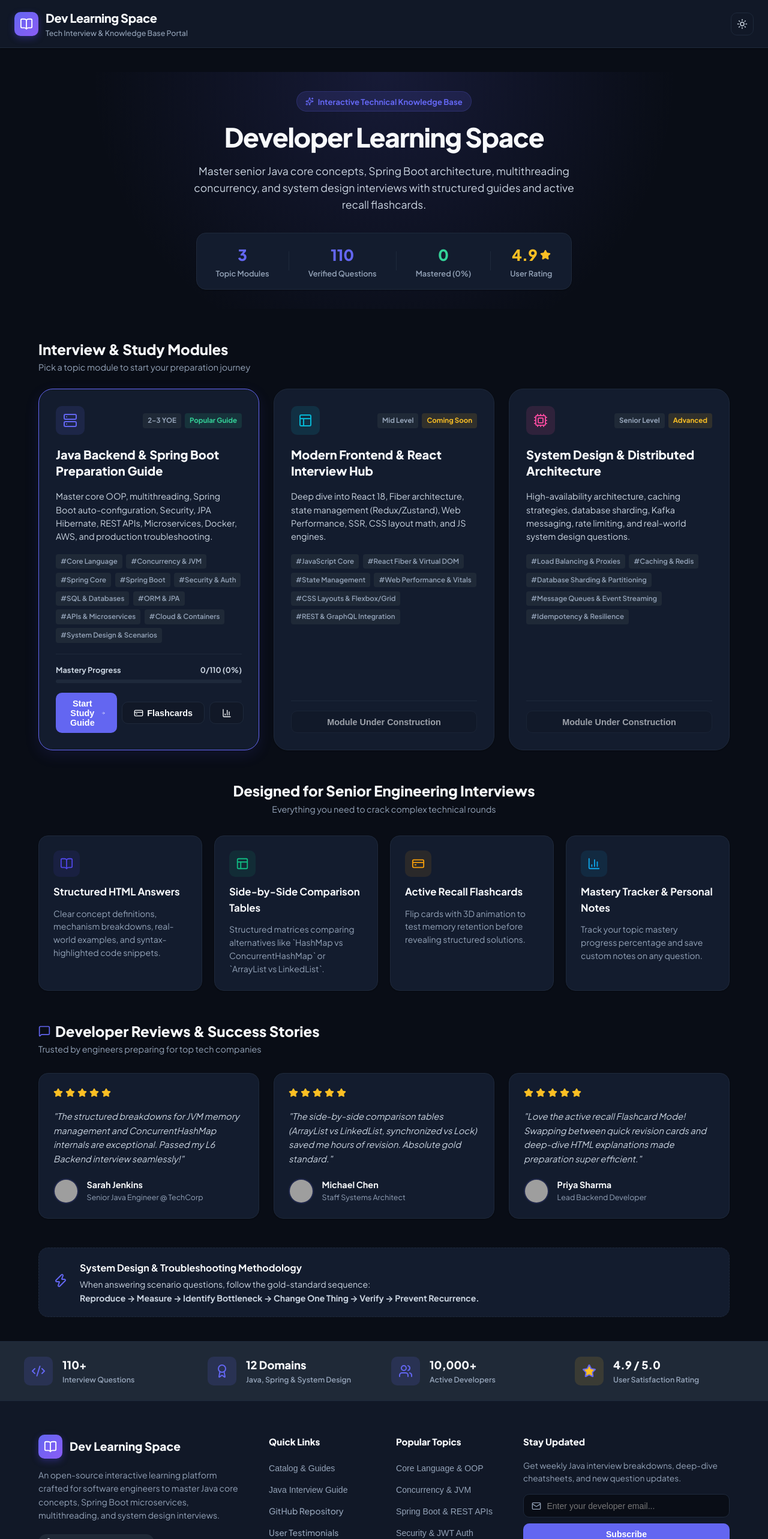
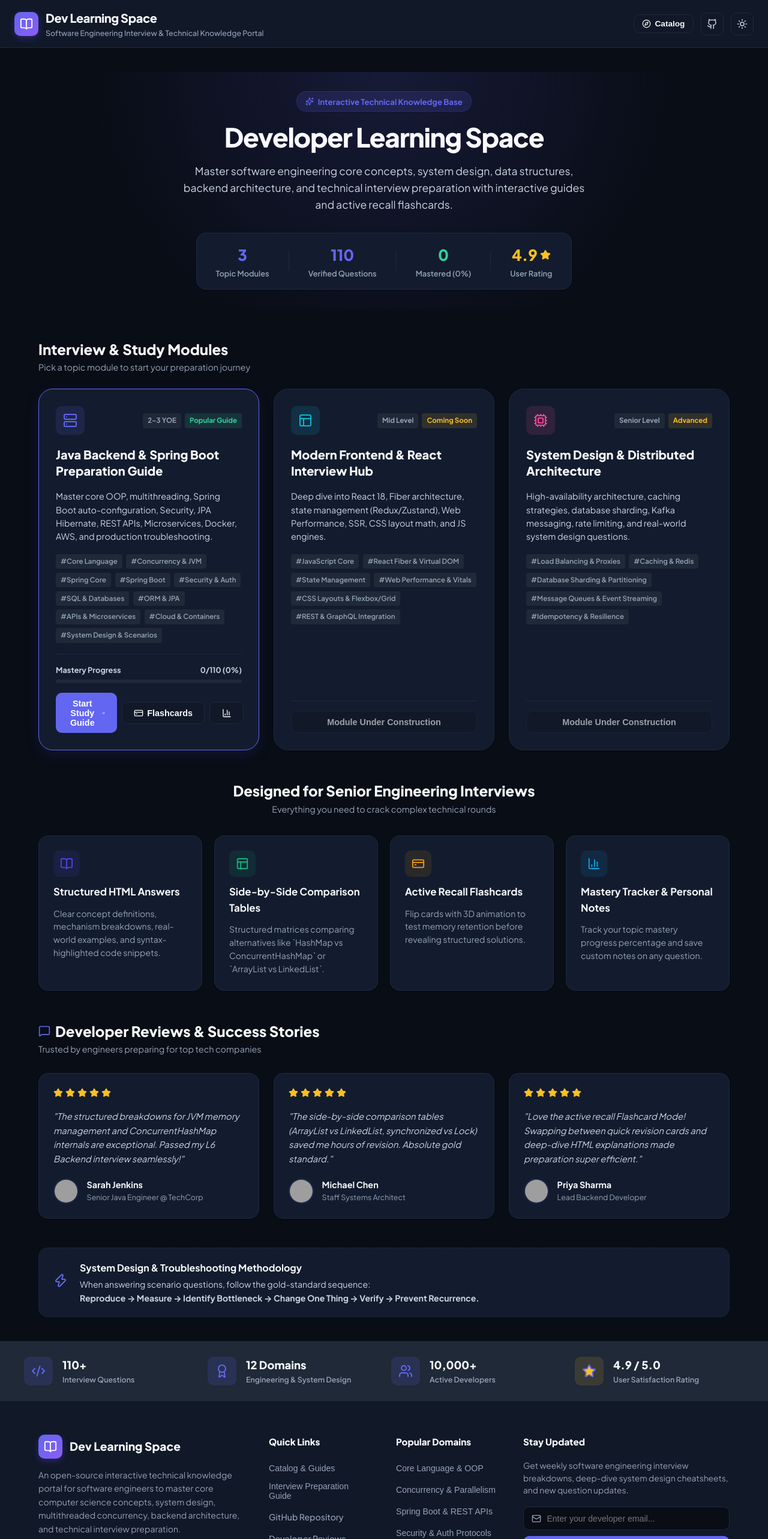
Before and after one commit to q201/dev-learning-space, a React (Vite) app: page / in a window 1280 px wide. Shown: the top 2566 px of the page at 60% size. Built offline with nearby package versions, Linux system fonts and the light colour scheme; grey boxes are pictures that could not be loaded.

Commit message:
refactor: generalize application branding, header breadcrumbs, and descriptions for software engineering interview guides

```diff
--- a/src/components/Footer.jsx
+++ b/src/components/Footer.jsx
@@ -10,12 +10,11 @@ import {
   Zap,
   Award,
   Users,
-  Code2,
-  CheckCircle2
+  Code2
 } from 'lucide-react';
 
 export const Footer = () => {
-  const { returnToLanding, selectedTopic, enterTopicGuide, questions, masteredIds } = useApp();
+  const { returnToLanding, enterTopicGuide } = useApp();
   const [email, setEmail] = useState('');
   const [subscribed, setSubscribed] = useState(false);
 
@@ -55,7 +54,7 @@ export const Footer = () => {
             </div>
             <div className="stat-info">
               <span className="stat-number">12 Domains</span>
-              <span className="stat-label">Java, Spring & System Design</span>
+              <span className="stat-label">Engineering & System Design</span>
             </div>
           </div>
 
@@ -97,7 +96,7 @@ export const Footer = () => {
               </div>
             </div>
             <p className="footer-brand-desc">
-              An open-source interactive learning platform crafted for software engineers to master Java core concepts, Spring Boot microservices, multithreading, and system design interviews.
+              An open-source interactive technical knowledge portal for software engineers to master core computer science concepts, system design, multithreaded concurrency, backend architecture, and technical interview preparation.
             </p>
             <div className="footer-trust-badges">
               <span className="trust-badge"><ShieldCheck size={14} /> 100% Free & Open Source</span>
@@ -110,28 +109,28 @@ export const Footer = () => {
             <h4>Quick Links</h4>
             <ul>
               <li><button onClick={returnToLanding}>Catalog & Guides</button></li>
-              <li><button onClick={() => enterTopicGuide('java-interview-guide')}>Java Interview Guide</button></li>
+              <li><button onClick={() => enterTopicGuide('java-backend')}>Interview Preparation Guide</button></li>
               <li><a href="https://github.com/q201/dev-learning-space" target="_blank" rel="noreferrer">GitHub Repository</a></li>
-              <li><a href="#reviews">User Testimonials</a></li>
+              <li><a href="#reviews">Developer Reviews</a></li>
             </ul>
           </div>
 
           {/* Categories Quick Links */}
           <div className="footer-links-col">
-            <h4>Popular Topics</h4>
+            <h4>Popular Domains</h4>
             <ul>
-              <li><button onClick={() => enterTopicGuide('java-interview-guide')}>Core Language & OOP</button></li>
-              <li><button onClick={() => enterTopicGuide('java-interview-guide')}>Concurrency & JVM</button></li>
-              <li><button onClick={() => enterTopicGuide('java-interview-guide')}>Spring Boot & REST APIs</button></li>
-              <li><button onClick={() => enterTopicGuide('java-interview-guide')}>Security & JWT Auth</button></li>
-              <li><button onClick={() => enterTopicGuide('java-interview-guide')}>SQL & Database Indexing</button></li>
+              <li><button onClick={() => enterTopicGuide('java-backend')}>Core Language & OOP</button></li>
+              <li><button onClick={() => enterTopicGuide('java-backend')}>Concurrency & Parallelism</button></li>
+              <li><button onClick={() => enterTopicGuide('java-backend')}>Spring Boot & REST APIs</button></li>
+              <li><button onClick={() => enterTopicGuide('java-backend')}>Security & Auth Protocols</button></li>
+              <li><button onClick={() => enterTopicGuide('java-backend')}>SQL & Database Indexing</button></li>
             </ul>
           </div>
 
           {/* Newsletter Box */}
           <div className="footer-newsletter-col">
             <h4>Stay Updated</h4>
-            <p>Get weekly Java interview breakdowns, deep-dive cheatsheets, and new question updates.</p>
+            <p>Get weekly software engineering interview breakdowns, deep-dive system design cheatsheets, and new question updates.</p>
             <form onSubmit={handleSubscribe} className="newsletter-form">
               <div className="input-group">
                 <Mail size={16} className="mail-icon" />
--- a/src/components/Header.jsx
+++ b/src/components/Header.jsx
@@ -1,6 +1,18 @@
 import React from 'react';
 import { useApp } from '../context/AppContext';
-import { BookOpen, Layers, CreditCard, BarChart3, Sun, Moon, Star, CheckCircle2, Home, ChevronRight } from 'lucide-react';
+import {
+  BookOpen,
+  Layers,
+  CreditCard,
+  BarChart3,
+  Sun,
+  Moon,
+  Star,
+  CheckCircle2,
+  Home,
+  ChevronRight,
+  Compass
+} from 'lucide-react';
 
 export const Header = () => {
   const {
@@ -26,40 +38,44 @@ export const Header = () => {
   return (
     <header className="app-header">
       <div className="header-inner">
+        {/* Brand Logo & Dynamic Breadcrumbs */}
         <div className="brand" onClick={returnToLanding} style={{ cursor: 'pointer' }}>
           <div className="brand-icon">
             <BookOpen size={22} />
           </div>
           <div className="brand-text">
-            <div style={{ display: 'flex', alignItems: 'center', gap: '6px' }}>
-              <h1>Dev Learning Space</h1>
+            <div style={{ display: 'flex', alignItems: 'center', gap: '8px', flexWrap: 'wrap' }}>
+              <h1 style={{ fontSize: '1.25rem', fontWeight: 800 }}>Dev Learning Space</h1>
               {activeGuideObj && (
-                <>
+                <div style={{ display: 'flex', alignItems: 'center', gap: '6px' }}>
                   <ChevronRight size={16} color="var(--text-muted)" />
-                  <span style={{ fontSize: '0.95rem', fontWeight: 700, color: 'var(--accent-primary)' }}>
-                    Java Guide
+                  <span style={{ fontSize: '0.9rem', fontWeight: 700, color: 'var(--accent-primary)' }}>
+                    {activeGuideObj.title}
                   </span>
-                </>
+                </div>
               )}
             </div>
-            <p>{activeGuideObj ? '110 Interview Questions & Flashcards' : 'Tech Interview & Knowledge Base Portal'}</p>
+            <p>
+              {activeGuideObj
+                ? `${totalQuestions} Interview Questions & Active Recall Flashcards`
+                : 'Software Engineering Interview & Technical Knowledge Portal'}
+            </p>
           </div>
         </div>
 
+        {/* Header Action Controls */}
         <div className="header-actions">
-          {/* Back to Home Catalog Button */}
-          {selectedTopic && (
-            <button
-              className="btn-secondary"
-              onClick={returnToLanding}
-              style={{ padding: '0.45rem 0.85rem', fontSize: '0.85rem' }}
-              title="Return to Landing Catalog"
-            >
-              <Home size={15} /> Catalog
-            </button>
-          )}
+          {/* Catalog Navigation Button */}
+          <button
+            className={`btn-secondary ${!selectedTopic ? 'active' : ''}`}
+            onClick={returnToLanding}
+            style={{ padding: '0.45rem 0.85rem', fontSize: '0.85rem' }}
+            title="Explore All Interview Modules & Guides"
+          >
+            <Compass size={15} /> Catalog
+          </button>
 
-          {/* Progress Pill when inside a topic */}
+          {/* Dynamic Topic Progress Pill */}
           {selectedTopic && (
             <div className="nav-pill-group" style={{ padding: '4px 10px', alignItems: 'center' }}>
               <div style={{ display: 'flex', alignItems: 'center', gap: '6px', fontSize: '0.82rem', fontWeight: 700 }}>
@@ -67,7 +83,18 @@ export const Header = () => {
                 <span>{masteredCount}/{totalQuestions} ({percentage}%)</span>
               </div>
               {bookmarkedCount > 0 && (
-                <div style={{ display: 'flex', alignItems: 'center', gap: '4px', fontSize: '0.82rem', fontWeight: 700, color: 'var(--warning)', marginLeft: '8px' }}>
+                <div
+                  style={{
+                    display: 'flex',
+                    alignItems: 'center',
+                    gap: '4px',
+                    fontSize: '0.82rem',
+                    fontWeight: 700,
+                    color: 'var(--warning)',
+                    marginLeft: '8px'
+                  }}
+                  title={`${bookmarkedCount} Bookmarked Questions`}
+                >
                   <Star size={14} fill="var(--warning)" color="var(--warning)" />
                   <span>{bookmarkedCount}</span>
                 </div>
@@ -75,13 +102,13 @@ export const Header = () => {
             </div>
           )}
 
-          {/* View Modes when inside a topic */}
+          {/* View Mode Switcher (Browse, Flashcards, Analytics) */}
           {selectedTopic && (
             <div className="nav-pill-group">
               <button
                 className={`nav-pill-btn ${viewMode === 'list' ? 'active' : ''}`}
                 onClick={() => setViewMode('list')}
-                title="List View"
+                title="Browse Questions List"
               >
                 <Layers size={16} />
                 <span className="hide-mobile">Browse</span>
@@ -89,7 +116,7 @@ export const Header = () => {
               <button
                 className={`nav-pill-btn ${viewMode === 'flashcards' ? 'active' : ''}`}
                 onClick={() => setViewMode('flashcards')}
-                title="Flashcards Mode"
+                title="Active Recall Flashcards Mode"
               >
                 <CreditCard size={16} />
                 <span className="hide-mobile">Flashcards</span>
@@ -97,7 +124,7 @@ export const Header = () => {
               <button
                 className={`nav-pill-btn ${viewMode === 'stats' ? 'active' : ''}`}
                 onClick={() => setViewMode('stats')}
-                title="Progress Analytics"
+                title="Mastery Progress Analytics"
               >
                 <BarChart3 size={16} />
                 <span className="hide-mobile">Analytics</span>
@@ -105,7 +132,22 @@ export const Header = () => {
             </div>
           )}
 
-          {/* Theme Toggle */}
+          {/* GitHub Repository Quick Link */}
+          <a
+            href="https://github.com/q201/dev-learning-space"
+            target="_blank"
+            rel="noreferrer"
+            className="icon-btn"
+            title="View Open Source Project on GitHub"
+            style={{ textDecoration: 'none' }}
+          >
+            <svg width="18" height="18" viewBox="0 0 24 24" fill="none" stroke="currentColor" strokeWidth="2" strokeLinecap="round" strokeLinejoin="round">
+              <path d="M15 22v-4a4.8 4.8 0 0 0-1-3.5c3 0 6-2 6-5.5.08-1.25-.27-2.48-1-3.5.28-1.15.28-2.35 0-3.5 0 0-1 0-3 1.5-2.64-.5-5.36-.5-8 0C6 2 5 2 5 2c-.3 1.15-.3 2.35 0 3.5A5.403 5.403 0 0 0 4 9c0 3.5 3 5.5 6 5.5-.39.49-.68 1.05-.85 1.65-.17.6-.22 1.23-.15 1.85v4" />
+              <path d="M9 18c-4.51 2-5-2-7-2" />
+            </svg>
+          </a>
+
+          {/* Theme Toggle Button */}
           <button
             className="icon-btn"
             onClick={toggleTheme}
--- a/src/components/LandingPage.jsx
+++ b/src/components/LandingPage.jsx
@@ -66,7 +66,7 @@ export const LandingPage = () => {
         </div>
         <h1 className="hero-title">Developer Learning Space</h1>
         <p className="hero-subtitle">
-          Master senior Java core concepts, Spring Boot architecture, multithreading concurrency, and system design interviews with structured guides and active recall flashcards.
+          Master software engineering core concepts, system design, data structures, backend architecture, and technical interview preparation with interactive guides and active recall flashcards.
         </p>
 
         {/* Global Summary Stats */}
```
